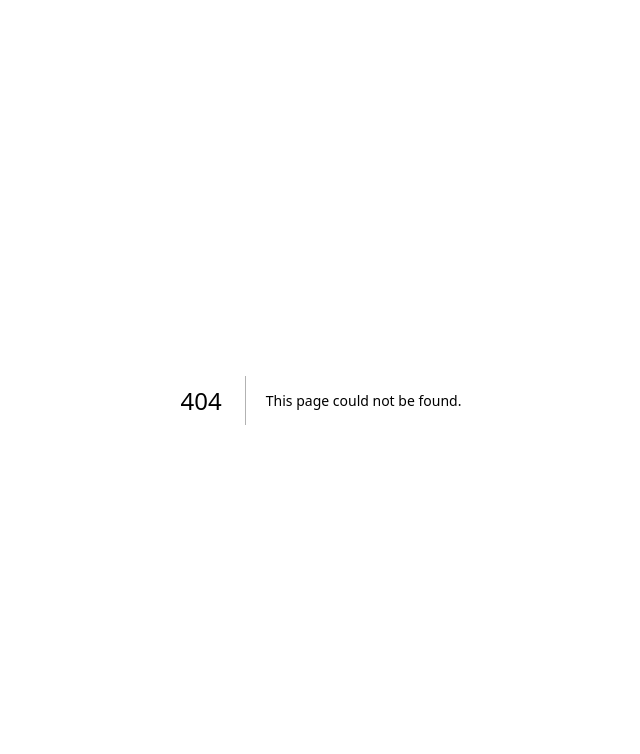
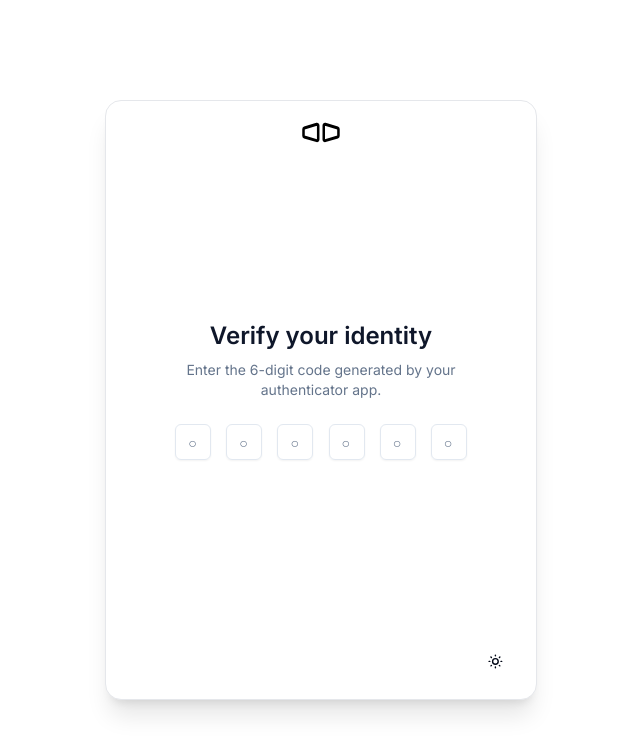
Before and after one commit to OntaxAT/ontax-web-client, a Next.js app: page /2fa/1 in a window 1280 px wide. Before the commit this address had no page. Shown: the top 754 px of the page, without its empty margins (319-959 px from the left). Built offline with nearby package versions, Linux system fonts and the light colour scheme.

Commit message:
feat(forms): Add pin input component

```diff
--- /dev/null
+++ b/app/(external)/(auth)/(dynamic)/2fa/[token]/page.tsx
@@ -0,0 +1,36 @@
+'use client';
+
+import { FC, useState } from 'react';
+import { SubmitHandler } from 'react-hook-form';
+import Link from '@/components/ui/link';
+import PinInput from '@/components/form/PinInput';
+
+const TwoFactorAuth: FC = () => {
+  const [hasExpired, setHasExpired] = useState(false);
+  //   const onSubmit: SubmitHandler<SignInFormFields> = async data => {
+  //     return new Promise(resolve => {
+  //       console.log('form data', data);
+  //       setTimeout(() => {
+  //         resolve(true);
+  //       }, 2000);
+  //     });
+  //   };
+
+  return (
+    <>
+      <div className="mx-auto flex flex-col w-full justify-center space-y-6 sm:w-[350px] text-primary dark:text-white">
+        <div className="flex flex-col space-y-2 text-center">
+          <h1 className="text-2xl font-semibold">Verify your identity</h1>
+          <p className="text-sm text-muted-foreground px-10">
+            Enter the 6-digit code generated by your authenticator app.
+          </p>
+        </div>
+        <div className="grid gap-6">
+          <PinInput length={6} />
+        </div>
+      </div>
+    </>
+  );
+};
+
+export default TwoFactorAuth;
--- /dev/null
+++ b/components/form/PinInput.tsx
@@ -0,0 +1,112 @@
+import { cn } from '@/lib/utils';
+import { FC } from 'react';
+import { Input } from '../ui/input';
+
+interface IPinInputProps {
+  variant?: 'alpha' | 'numeric';
+  isOTP?: boolean;
+  containerClassName?: string;
+  inputClassName?: string;
+  length?: number;
+}
+
+/**
+ * 4-digit pin input component (alpha-numerical or numerical)
+ */
+const PinInput: FC<IPinInputProps> = ({
+  variant = 'numeric',
+  isOTP,
+  containerClassName,
+  inputClassName,
+  length = 4
+}) => {
+  return (
+    <div className={cn('flex justify-between w-10/12 mx-auto', containerClassName)}>
+      {Array.from({ length }).map((_, i) => (
+        <Input
+          key={i}
+          maxLength={1}
+          type="text"
+          {...(isOTP && { autoComplete: 'one-time-code' })}
+          className={cn('w-9', inputClassName)}
+          placeholder="○"
+          onKeyDown={async e => {
+            e.preventDefault();
+            if (e.key === 'Backspace') {
+              if (i > 0 && e.currentTarget.value === '') {
+                const input = e.currentTarget.previousElementSibling as HTMLInputElement;
+                input.focus();
+                input.value = '';
+              }
+              e.currentTarget.value = '';
+            } else if (e.key === 'Delete') {
+              if (i < length - 1) {
+                const input = e.currentTarget.nextElementSibling as HTMLInputElement;
+                input.focus();
+              }
+              e.currentTarget.value = '';
+            } else if (e.key === 'ArrowLeft') {
+              if (e.currentTarget.selectionStart === 0) {
+                const input = e.currentTarget.previousElementSibling as HTMLInputElement;
+                if (input) {
+                  input.focus();
+                  input.selectionStart = 0;
+                  input.selectionEnd = input.value.length;
+                }
+              } else {
+                e.currentTarget.selectionStart = e.currentTarget.selectionEnd = 0;
+              }
+            } else if (e.key === 'ArrowRight' || e.key === 'Tab') {
+              if (e.currentTarget.selectionStart === 1 || e.key === 'Tab') {
+                const input = e.currentTarget.nextElementSibling as HTMLInputElement;
+                if (input) {
+                  input.focus();
+                  input.selectionStart = 0;
+                  input.selectionEnd = input.value.length;
+                }
+              } else {
+                e.currentTarget.selectionStart = e.currentTarget.selectionEnd = 1;
+              }
+            } else if (e.key === 'v' && (e.ctrlKey || e.metaKey)) {
+              const value = await navigator.clipboard.readText();
+              if (
+                !value ||
+                (variant === 'numeric' && !/^\d+$/.test(value)) ||
+                (variant === 'alpha' && !/^[a-zA-Z]+$/.test(value))
+              ) {
+                e.currentTarget.value = '';
+                return;
+              }
+
+              let nextSibling = e.target as HTMLInputElement;
+              for (let j = 0; j < length && nextSibling !== null; j++) {
+                nextSibling.value = value[j];
+                console.log('nextSibling: ', nextSibling);
+                if (j === length - 1) {
+                  nextSibling.focus();
+                }
+                nextSibling = nextSibling.nextElementSibling as HTMLInputElement;
+              }
+            } else if (variant === 'numeric' && /^\d$/.test(e.key)) {
+              const input = e.currentTarget.nextElementSibling as HTMLInputElement;
+              if (input) {
+                input.focus();
+              }
+              e.currentTarget.value = e.key;
+              return;
+            } else if (variant === 'alpha' && /^[a-zA-Z]$/.test(e.key)) {
+              const input = e.currentTarget.nextElementSibling as HTMLInputElement;
+              if (input) {
+                input.focus();
+              }
+              e.currentTarget.value = e.key;
+              return;
+            }
+          }}
+        />
+      ))}
+    </div>
+  );
+};
+
+export default PinInput;
```
